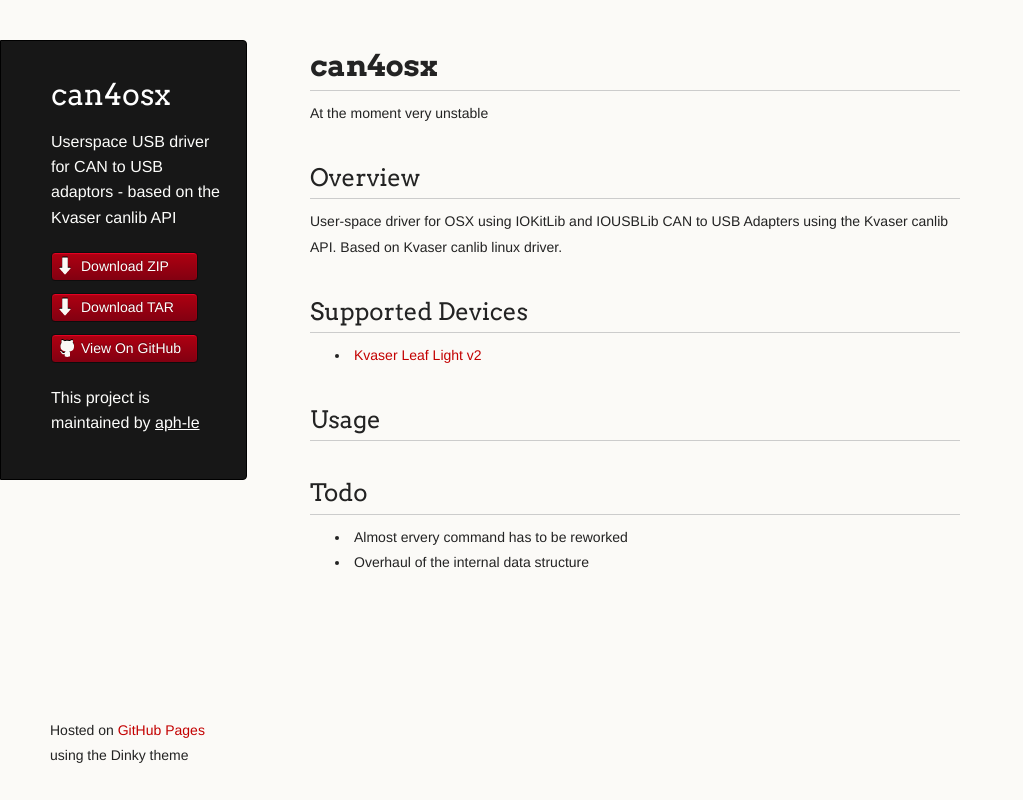
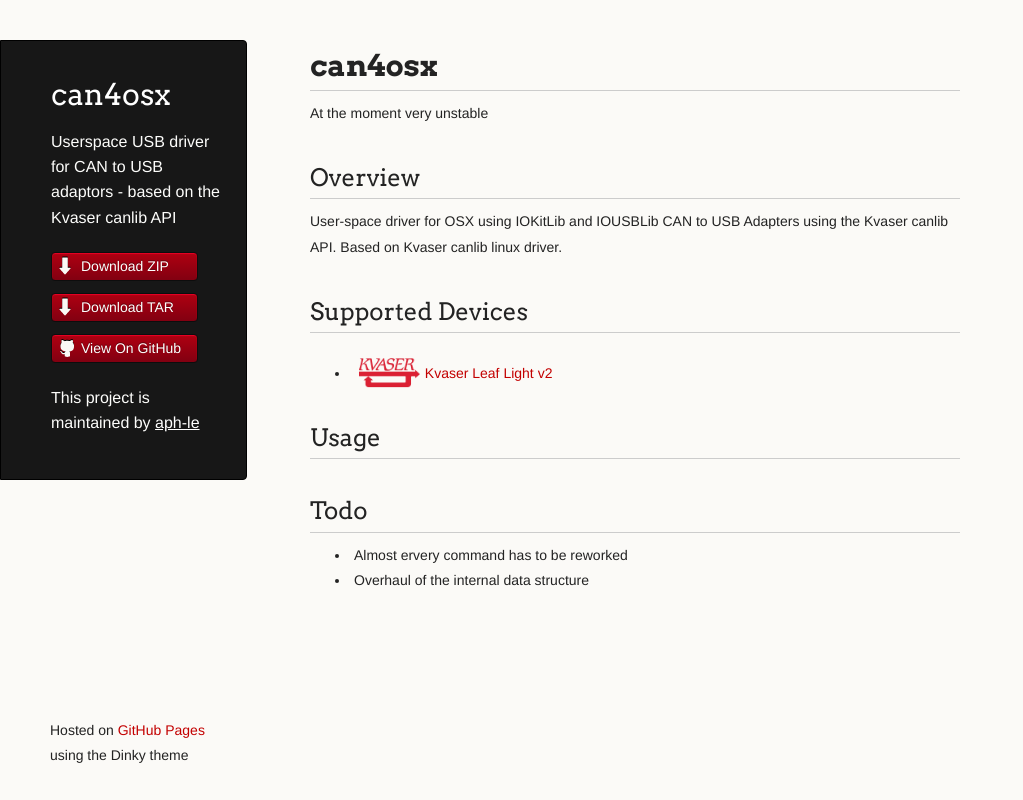
Before and after one commit to aph-le/can4osx, a plain HTML site: page index.html in a window 1280 px wide. Shown: the whole page, without its empty margins (0-1023 px from the left). Drawn offline with Linux system fonts and the light colour scheme.

Commit message:
Changed web side
 Added Kvaser  logo to link

```diff
--- a/index.html
+++ b/index.html
@@ -46,7 +46,7 @@ Based on Kvaser canlib linux driver.</p>
 <a name="supported-devices" class="anchor" href="#supported-devices"><span class="octicon octicon-link"></span></a>Supported Devices</h2>
 
 <ul>
-<li><a href="http://www.kvaser.com/products/kvaser-leaf-light-v2/">Kvaser Leaf Light v2</a></li>
+<li><img src="images/Kvaser_logo.png"><a href="http://www.kvaser.com/products/kvaser-leaf-light-v2/">Kvaser Leaf Light v2</a></li>
 </ul><h2>
 <a name="usage" class="anchor" href="#usage"><span class="octicon octicon-link"></span></a>Usage</h2>
 
--- a/stylesheets/styles.css
+++ b/stylesheets/styles.css
@@ -157,6 +157,17 @@ p img {
   text-align: center;
   border: none;
 }
+
+li img {
+  display: inline;
+  padding: 10;
+  vertical-align: left;
+  text-align: left;
+  border: none;
+  height:30px;
+  margin: 10px 0 -15px 0;
+}
+
 
 /* Code blocks */
 
```
Also changed, not shown: images/Kvaser_logo.png (added).
